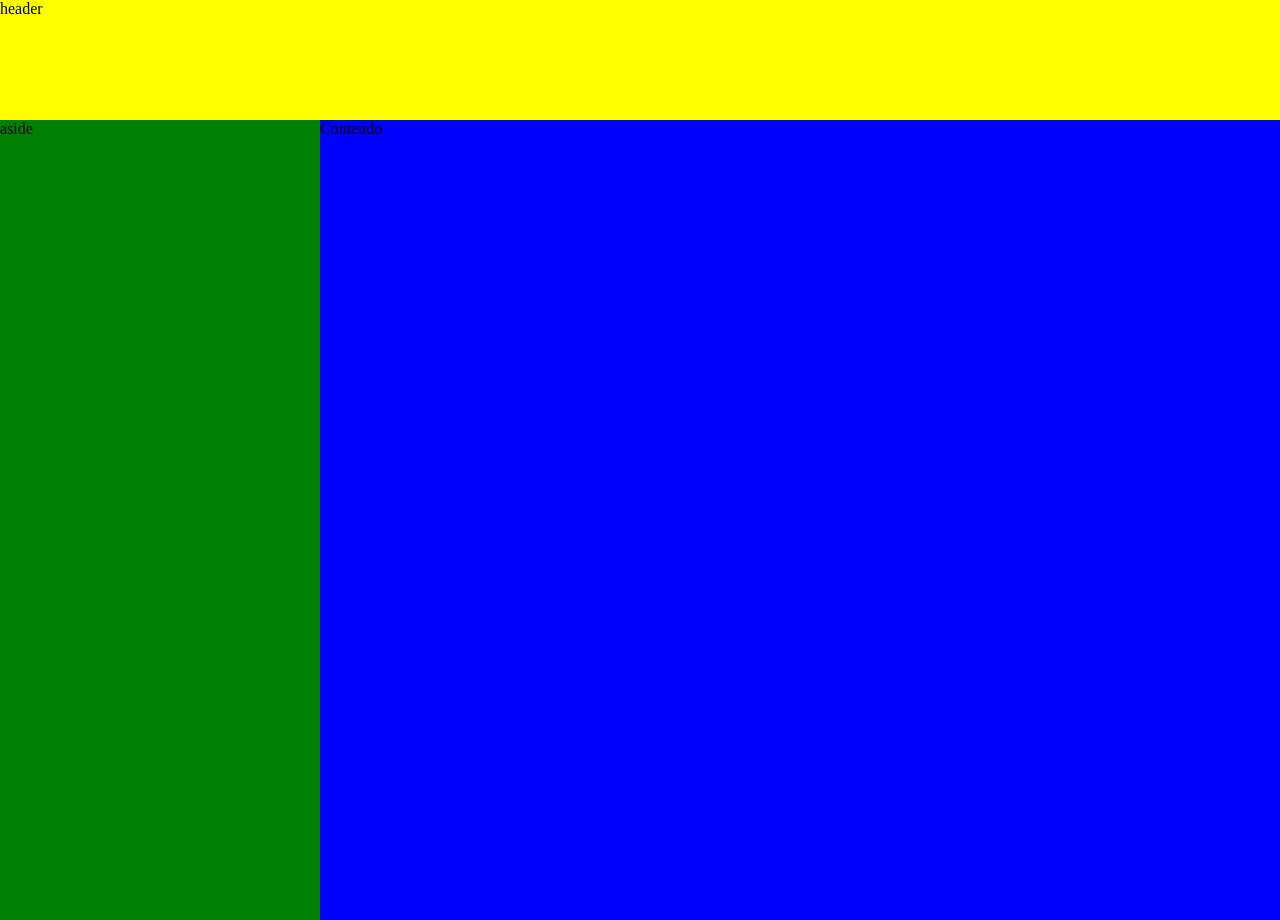
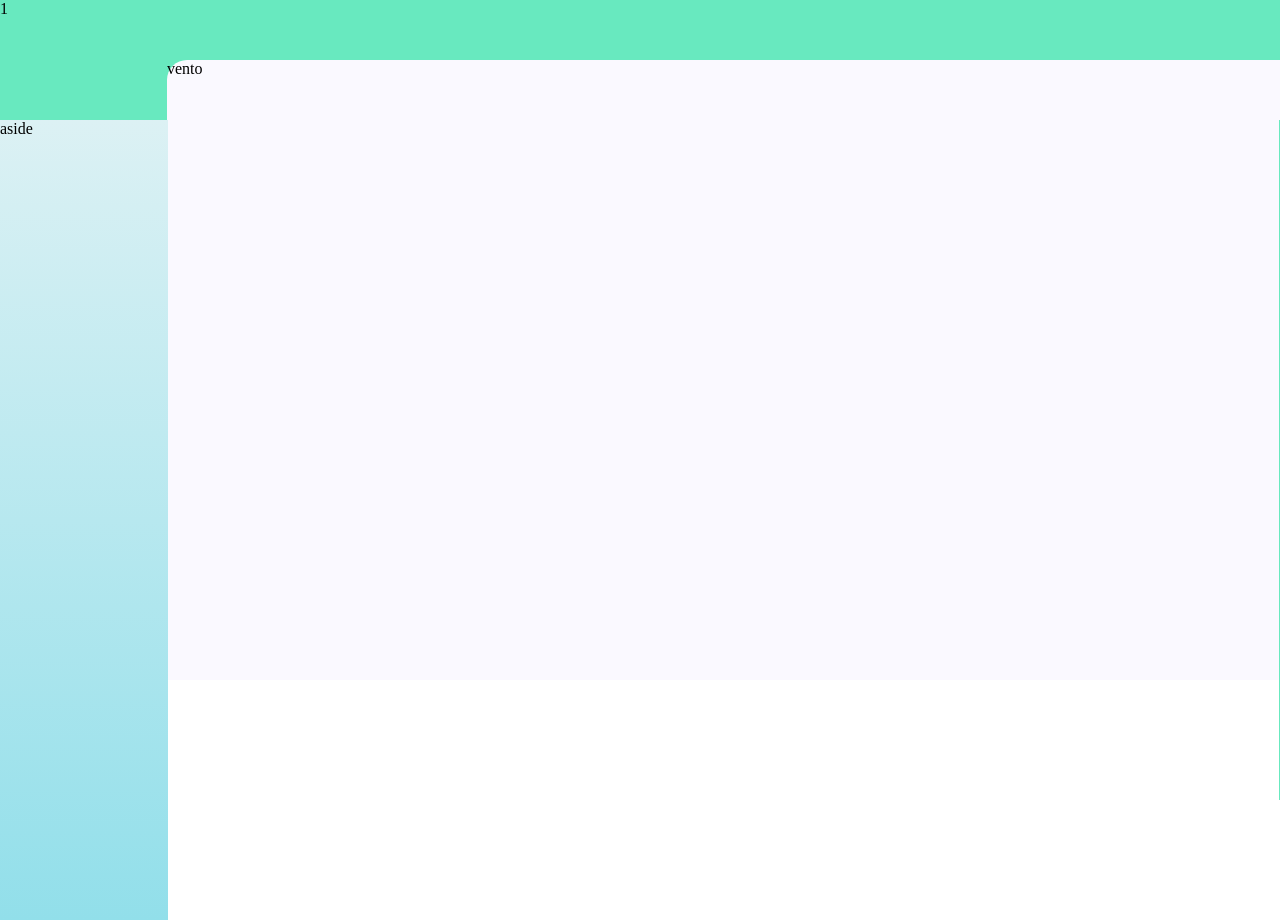
Before and after one commit to GabrielDavid1/GDTarget, a React (Vite) app: page / in a window 1280 px wide. Built offline with nearby package versions, Linux system fonts and the light colour scheme.

Commit message:
finished style template

```diff
--- a/src/App.tsx
+++ b/src/App.tsx
@@ -2,7 +2,13 @@ import { useReducer } from "react";
 import { AppHeader,
   AppContainer,
   AppAside,
-  AppMain
+  AppMain,
+  TitleArea,
+  SectionArea,
+  DesignComplement,
+  SubTitle,
+  AppFooter,
+  AppContent
 } from "./AppStyle";
 import "./styles/global.css";
 
@@ -31,9 +37,22 @@ function App() {
 
   return (
     <AppContainer>
-      <AppHeader>header</AppHeader>
-      <AppAside className="aside">aside</AppAside>
-      <AppMain className="main"> Conteúdo </AppMain>
+      <AppHeader>
+          <TitleArea> 1 </TitleArea>
+          <SectionArea>
+              <DesignComplement />
+              <SubTitle> vento </SubTitle>
+          </SectionArea>
+      </AppHeader>
+      <AppAside>aside</AppAside>
+      <AppMain>
+        <AppContent>
+
+        </AppContent>
+        <AppFooter>
+
+        </AppFooter>
+      </AppMain>
     </AppContainer>
   );
 }
--- a/src/AppStyle.ts
+++ b/src/AppStyle.ts
@@ -1,27 +1,63 @@
 import styled from "styled-components";
+import { theme } from "./styles/theme";
 
 export const AppContainer = styled.div`
     display: flex;
     width: 100%;
     height: 100vh;
-    background-color: red;
     flex-wrap: wrap;
+    background-color: ${theme.colors.HEADER};
 `;
 
 export const AppHeader = styled.header`
+    display: flex;
     width: 100%;
     height: 15%;
-    background-color: yellow;
+`;
+
+export const TitleArea = styled.div`
+    width: 15%;
+    background-color: ${theme.colors.HEADER};
+`;
+
+export const SectionArea = styled.section`
+    width: 100%;
+    display: flex;
+    flex-direction: column;
+`;
+
+export const DesignComplement = styled.div`
+    width: 100%;
+    height: 100%;
+    background-color: ${theme.colors.HEADER};
+`;
+
+export const SubTitle = styled.div`
+    width: 100%;
+    height: 100%;
+    background-color: ${theme.colors.MAIN};
+    border-top-left-radius: 20px;
 `;
 
 export const AppAside = styled.aside`
-    width: 25%;
+    width: 13.12%;
     height: 100%;
-    background-color: green;
+    background-image: ${theme.colors.ASIDE};
 `;
 
 export const AppMain = styled.main`
-    width: 75%;
+    width: 86.8%;
     height: 100%;
-    background-color: blue;
 `;
+
+export const AppContent = styled.main`
+    width: 100%;
+    height: 70%;
+    background-color: ${theme.colors.MAIN};
+`;
+
+export const AppFooter = styled.main`
+    width: 100%;
+    height: 15%;
+    background-color: #FFFFFF;
+`;
```
